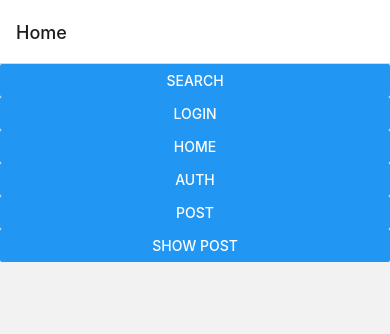
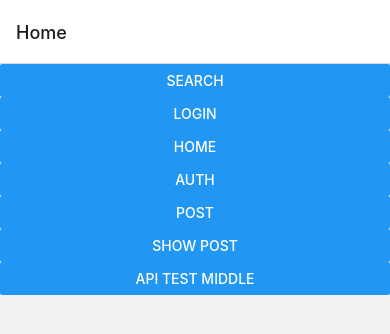
Before and after one commit to KULib-Project/KULibraryApp, a React Native app: screen /Home in a window 390 px wide. Shown: the top 334 px of the page. Built offline with nearby package versions, Linux system fonts and the light colour scheme; what expo-web-browser would draw is missing.

Commit message:
Update HomeScreen.js

```diff
--- a/screens/HomeScreen.js
+++ b/screens/HomeScreen.js
@@ -11,6 +11,8 @@ function HomeScreen({ navigation }) {
       <Button title="Auth" onPress={() => navigation.navigate("Auth")} />
       <Button title="Post" onPress={() => navigation.navigate("Post")} />
       <Button title="Show Post" onPress={() => navigation.navigate("Show")} />
+      <Button title="API Test Middle" onPress={() => navigation.navigate("Middle")} />
+
     </View>
   );
 }
```
